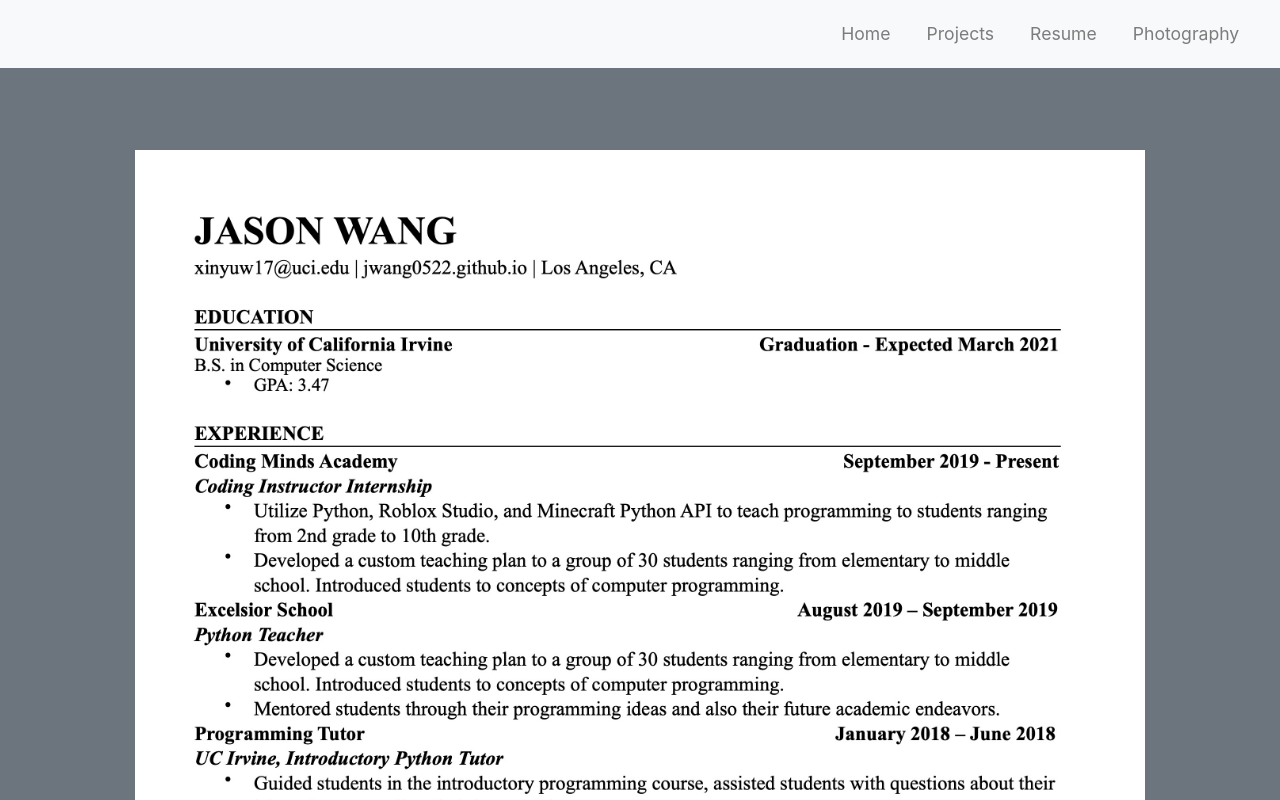
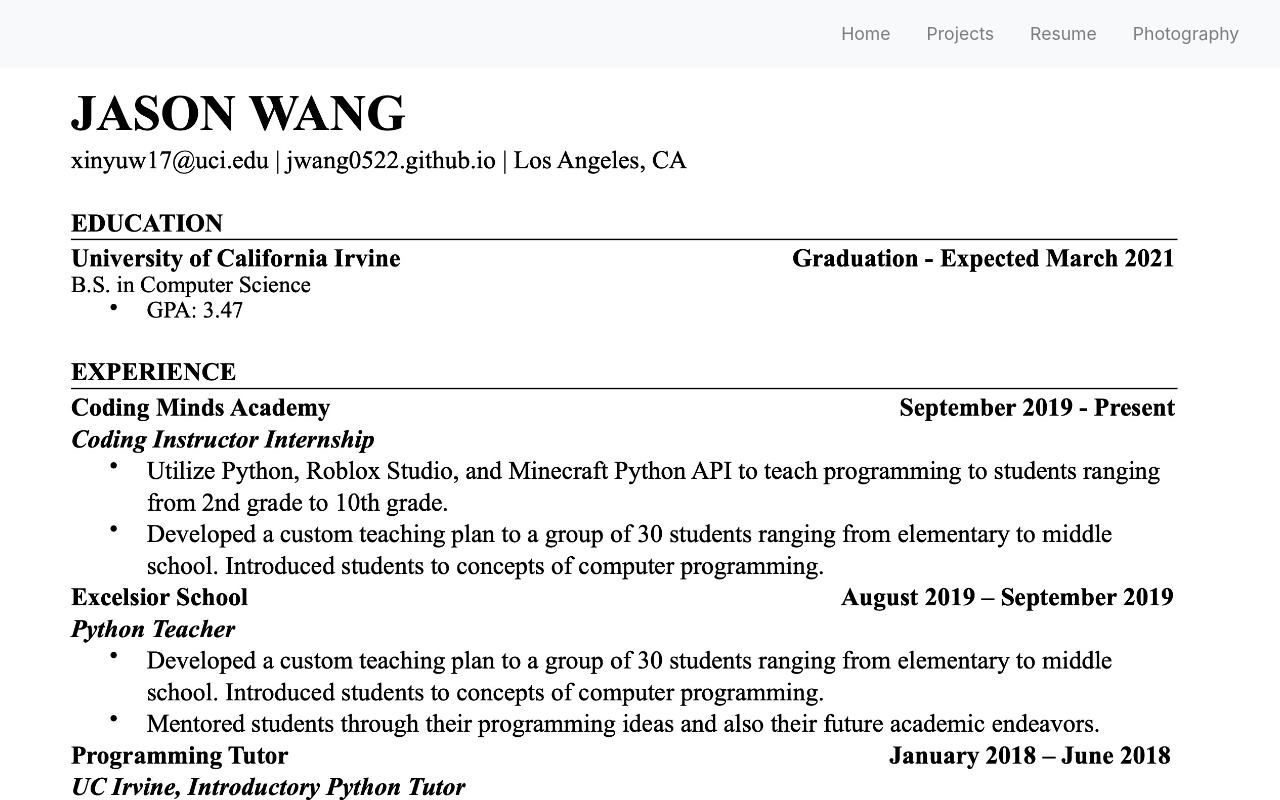
Before and after one commit to jwang0522/jwang0522.github.io, a plain HTML site: page resume.html in a window 1280 px wide. Shown: the top 800 px of the page. Drawn offline with nearby package versions, Linux system fonts and the light colour scheme.

Commit message:
Update resume.html

```diff
--- a/resume.html
+++ b/resume.html
@@ -41,7 +41,7 @@
             </div>
         </nav>
 
-        <div class="container-fluid bg-secondary" style="padding:150px">
+        <div class="container-fluid bg-secondary" style="padding:10px">
             <div class="row justify-content-center align-items-center h-100">
                 <img src="images/Jason_Wang_Resume_Fall2020.jpg" height="100%" width="100%" class="img-fluid center-block d-block mx-auto">
             </div>
```
